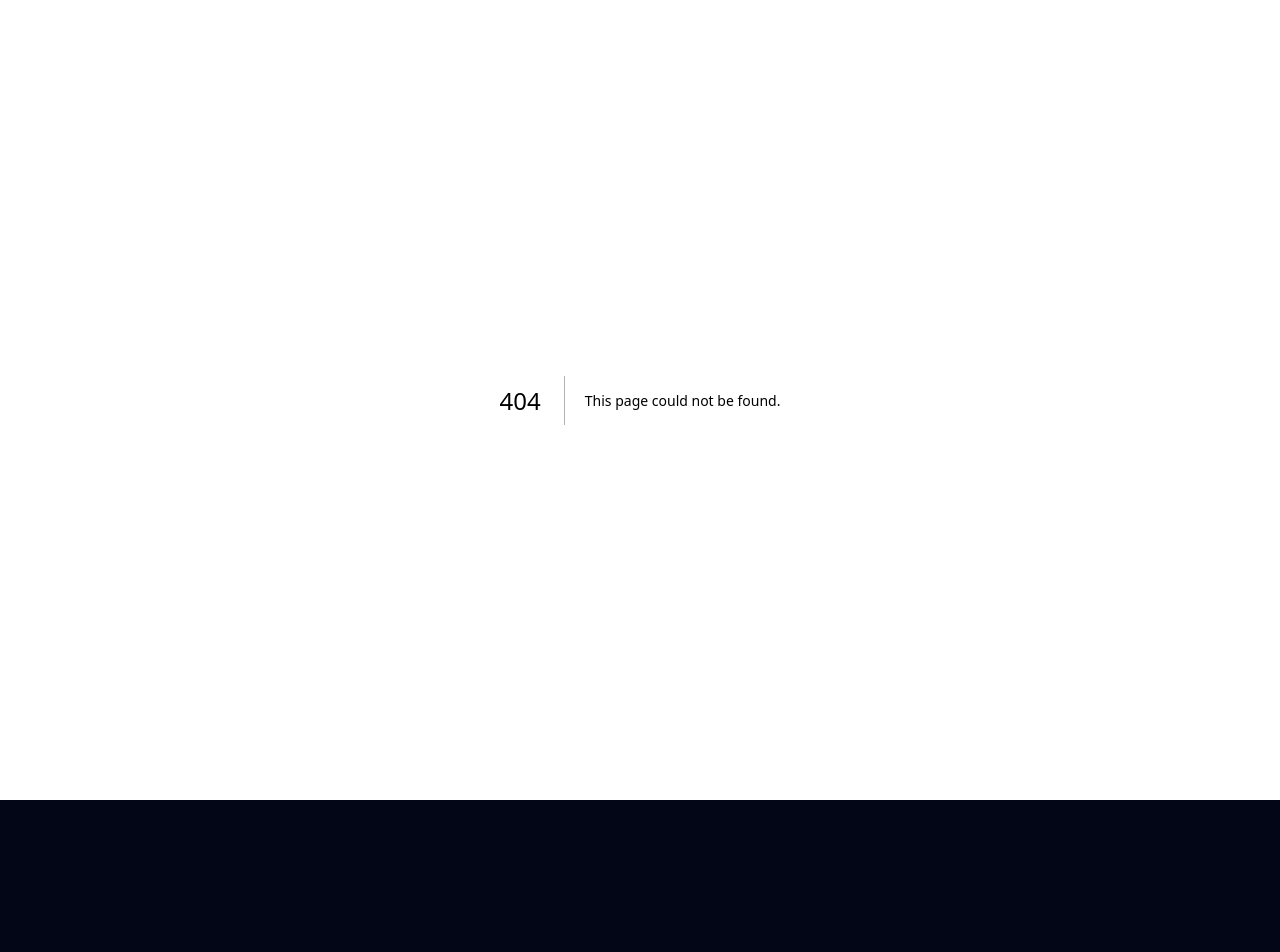
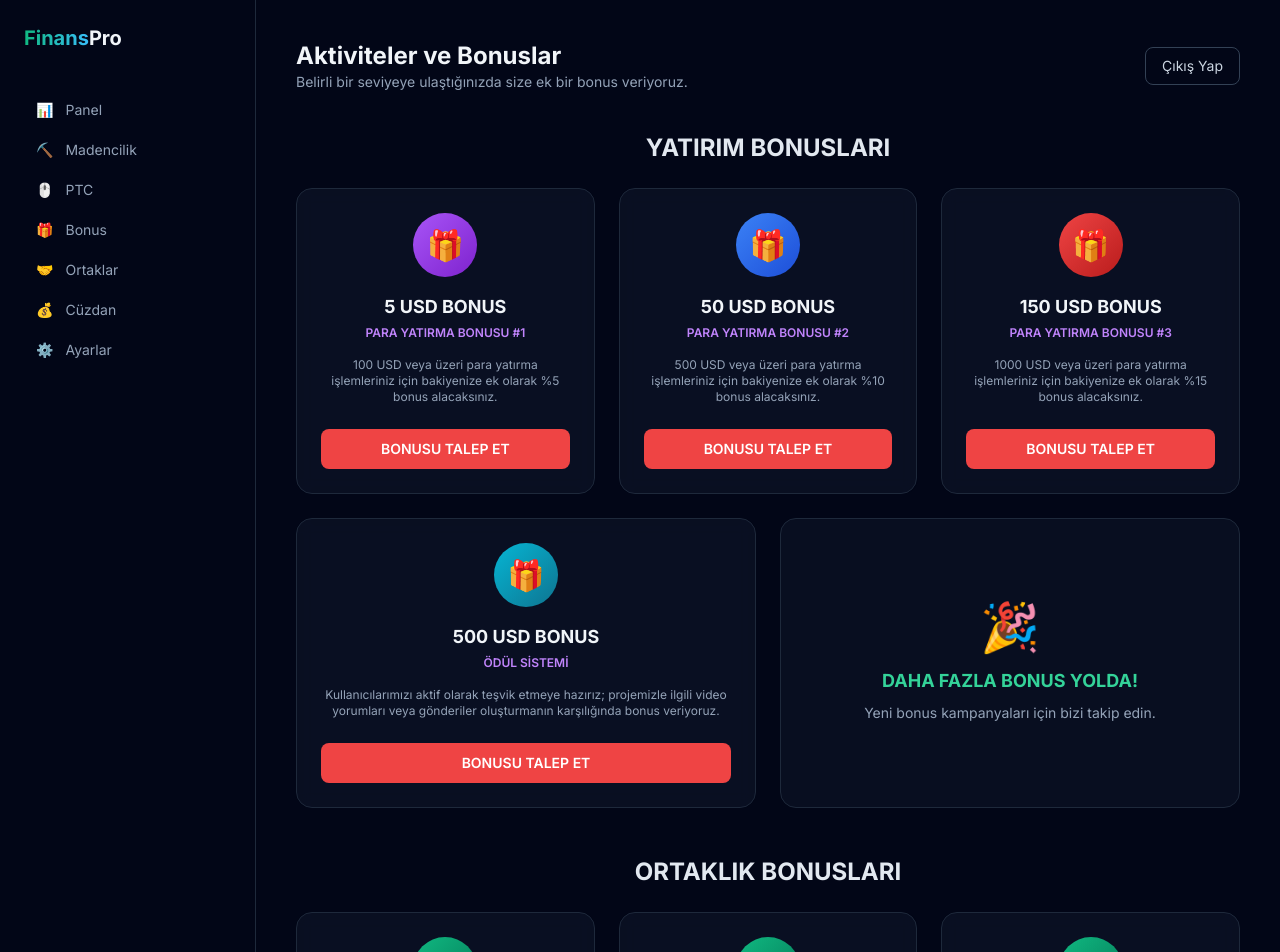
Before and after one commit to ayitvhizmet-gif/finans-platform, a Next.js app: page /panel/ptc/bonus in a window 1280 px wide. Before the commit this address had no page. Shown: the top 952 px of the page. Before the commit the page ends 800 px from the top, so only its background shows below. Built offline with nearby package versions, Linux system fonts and the light colour scheme.

Commit message:
Add bonus page with investment and partnership bonuses

```diff
--- /dev/null
+++ b/app/panel/ptc/bonus/page.tsx
@@ -0,0 +1,87 @@
+import CikisButonu from "@/components/CikisButonu";
+import PanelSidebar from "@/components/PanelSidebar";
+
+const yatirimBonuses = [
+  { amount: "5 USD BONUS", sub: "PARA YATIRMA BONUSU #1", desc: "100 USD veya üzeri para yatırma işlemleriniz için bakiyenize ek olarak %5 bonus alacaksınız.", color: "from-purple-500 to-purple-700" },
+  { amount: "50 USD BONUS", sub: "PARA YATIRMA BONUSU #2", desc: "500 USD veya üzeri para yatırma işlemleriniz için bakiyenize ek olarak %10 bonus alacaksınız.", color: "from-blue-500 to-blue-700" },
+  { amount: "150 USD BONUS", sub: "PARA YATIRMA BONUSU #3", desc: "1000 USD veya üzeri para yatırma işlemleriniz için bakiyenize ek olarak %15 bonus alacaksınız.", color: "from-red-500 to-red-700" },
+];
+
+const ortaklikBonuses = [
+  { amount: "10 USD BONUS", sub: "ORTAKLIK BONUSU #1", desc: "Aktif referanslar davet ettiğiniz için size bir bonus veriyoruz. Referanslarınızdan elde edeceğiniz gelir 199 ABD dolarından başlamalıdır.", color: "from-emerald-500 to-emerald-700" },
+  { amount: "30 USD BONUS", sub: "ORTAKLIK BONUSU #2", desc: "Aktif referanslar davet ettiğiniz için size bir bonus veriyoruz. Referanslarınızdan elde edeceğiniz gelir 699 ABD dolarından başlamalıdır.", color: "from-emerald-500 to-emerald-700" },
+  { amount: "100 USD BONUS", sub: "ORTAKLIK BONUSU #3", desc: "Aktif referanslar davet ettiğiniz için size bir bonus veriyoruz. Referanslarınızdan elde edeceğiniz gelir 1499 ABD dolarından başlamalıdır.", color: "from-emerald-500 to-emerald-700" },
+];
+
+export default function Bonus() {
+  return (
+    <div className="flex min-h-screen">
+      <PanelSidebar />
+      <main className="flex-1 p-6 md:p-10">
+        <div className="flex items-center justify-between">
+          <div>
+            <h1 className="text-2xl font-bold">Aktiviteler ve Bonuslar</h1>
+            <p className="text-sm text-slate-400">Belirli bir seviyeye ulaştığınızda size ek bir bonus veriyoruz.</p>
+          </div>
+          <CikisButonu />
+        </div>
+
+        {/* YATIRIM BONUSLARI */}
+        <h2 className="mt-10 text-center text-2xl font-bold text-slate-200">YATIRIM BONUSLARI</h2>
+        <div className="mt-6 grid gap-6 md:grid-cols-3">
+          {yatirimBonuses.map((b) => (
+            <BonusCard key={b.amount} {...b} buttonText="BONUSU TALEP ET" buttonColor="bg-red-500 hover:bg-red-400 text-white" />
+          ))}
+        </div>
+
+        {/* DİĞER BONUSLAR */}
+        <div className="mt-6 grid gap-6 md:grid-cols-2">
+          <BonusCard
+            amount="500 USD BONUS"
+            sub="ÖDÜL SİSTEMİ"
+            desc="Kullanıcılarımızı aktif olarak teşvik etmeye hazırız; projemizle ilgili video yorumları veya gönderiler oluşturmanın karşılığında bonus veriyoruz."
+            color="from-cyan-500 to-cyan-700"
+            buttonText="BONUSU TALEP ET"
+            buttonColor="bg-red-500 hover:bg-red-400 text-white"
+          />
+          <div className="flex items-center justify-center rounded-2xl border border-slate-800 bg-slate-900/50 p-8">
+            <div className="text-center">
+              <div className="text-5xl">🎉</div>
+              <h3 className="mt-4 text-lg font-bold text-emerald-400">DAHA FAZLA BONUS YOLDA!</h3>
+              <p className="mt-2 text-sm text-slate-400">Yeni bonus kampanyaları için bizi takip edin.</p>
+            </div>
+          </div>
+        </div>
+
+        {/* ORTAKLIK BONUSLARI */}
+        <h2 className="mt-12 text-center text-2xl font-bold text-slate-200">ORTAKLIK BONUSLARI</h2>
+        <div className="mt-6 grid gap-6 md:grid-cols-3">
+          {ortaklikBonuses.map((b) => (
+            <BonusCard key={b.amount} {...b} buttonText="BONUSU TALEP ET" buttonColor="bg-red-500 hover:bg-red-400 text-white" />
+          ))}
+        </div>
+      </main>
+    </div>
+  );
+}
+
+function BonusCard({
+  amount, sub, desc, color, buttonText, buttonColor,
+}: {
+  amount: string; sub: string; desc: string; color: string;
+  buttonText: string; buttonColor: string;
+}) {
+  return (
+    <div className="card flex flex-col overflow-hidden p-6 text-center">
+      <div className={`mx-auto flex h-16 w-16 items-center justify-center rounded-full bg-gradient-to-br ${color} text-3xl text-white`}>
+        🎁
+      </div>
+      <h3 className="mt-4 text-lg font-bold text-slate-100">{amount}</h3>
+      <div className="mt-1 text-xs font-semibold text-purple-400">{sub}</div>
+      <p className="mt-4 flex-1 text-xs text-slate-400">{desc}</p>
+      <button className={`mt-6 w-full rounded-lg py-2.5 text-sm font-semibold ${buttonColor}`}>
+        {buttonText}
+      </button>
+    </div>
+  );
+}
```
